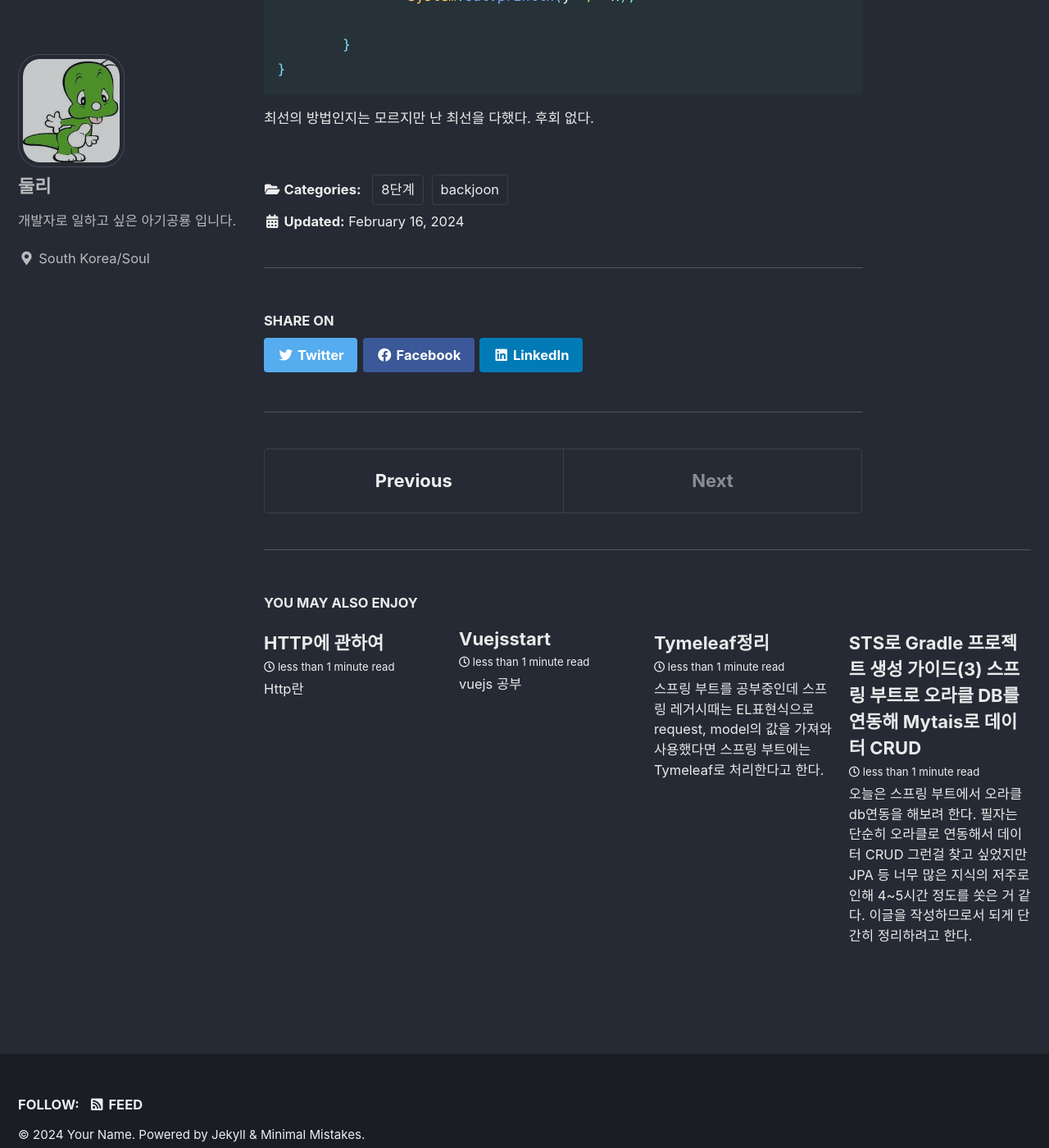
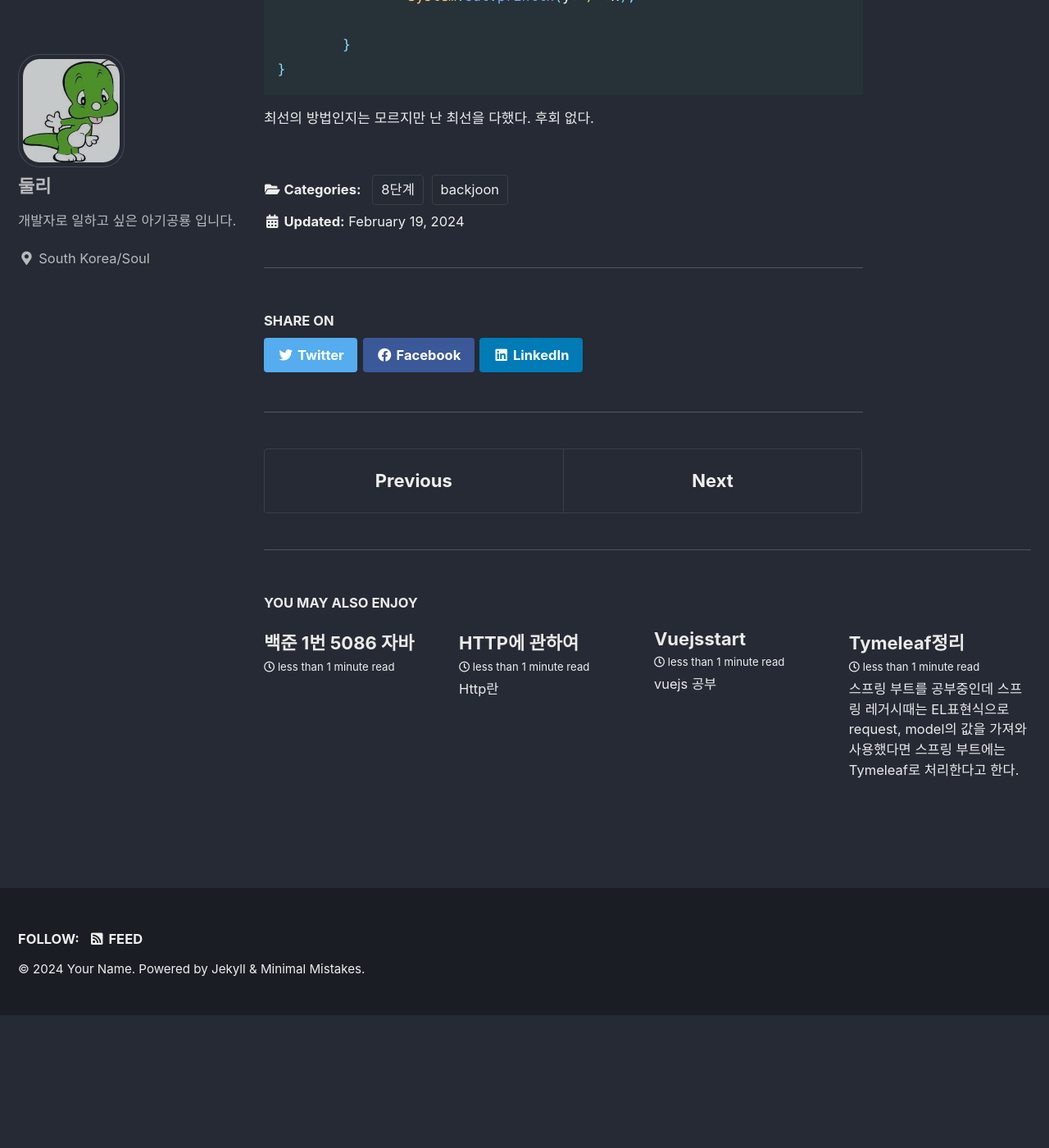
Before and after one commit to apfhddy/apfhddy.github.io, a Jekyll site: the page built from _posts/2024-02-19-back1.md, in a window 1280 px wide and 1400 px high, scrolled down 3661 px. Shown: the whole window at 82% size. Built offline with Jekyll 4.4.1, drawn with Linux system fonts in a browser that asks for light colours; cached includes are drawn as plain includes; after the commit the page ends 4899 px from its top, so only the background shows below that.

Commit message:
업데이트

```diff
--- a/_posts/2024-02-19-back1.md
+++ b/_posts/2024-02-19-back1.md
@@ -1,6 +1,6 @@
 ---
 title: "백준 6번 1193 자바"
-date: 2024-02-16 13:50:00 +09:00
+date: 2024-02-19 13:50:00 +09:00
 categories:
     - backjoon
     - 8단계
```
Also changed, not shown: _posts/2024-02-19-back2.md (added, +7 -0 lines).
